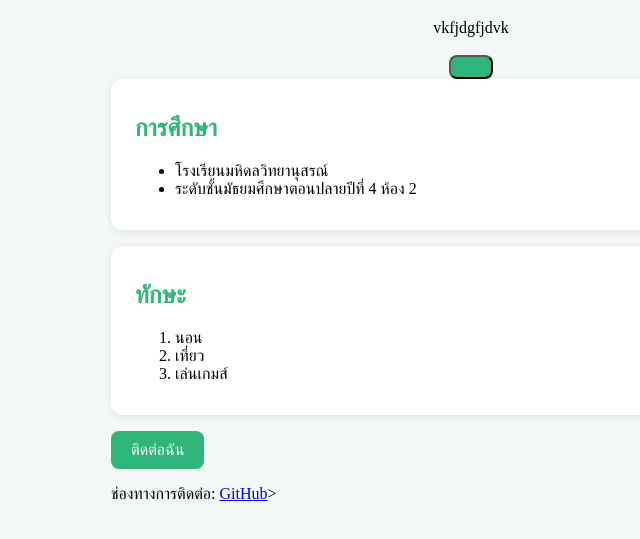
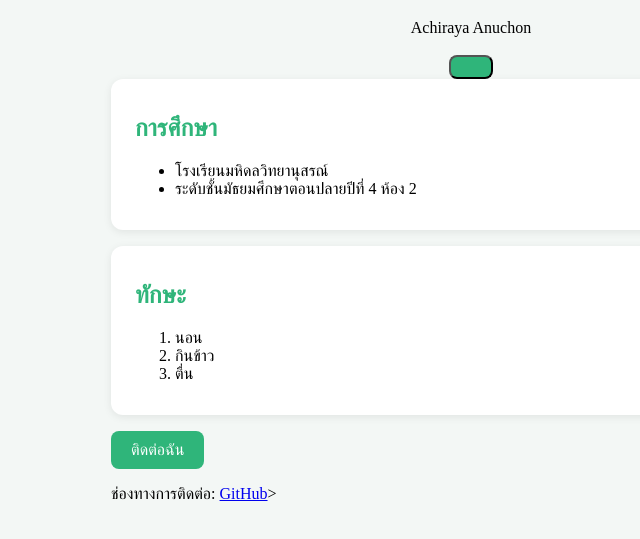
Before and after one commit to achirayaanug36-afk/achiraya, a plain HTML site: page index.html in a window 1280 px wide. Shown: the part 179-718 px from the top of the page, without its empty margins (169-809 px from the left). Drawn offline with Linux system fonts and the light colour scheme.

Commit message:
Add files via upload

```diff
--- a/index.html
+++ b/index.html
@@ -52,7 +52,7 @@ header {
 
   <img src="https://www.diamondpet.com/wp-content/uploads/2022/02/close-up-white-cat-with-blue-eyes-121224.jpg" alt="รูปของฉัน" width="120">
   <h1>Benz</h1>
-  <p>vkfjdgfjdvk</p>
+  <p>Achiraya Anuchon</p>
   <button class="btn" onclick="toggleDark()"></button>
   </header>
   <section>
@@ -66,8 +66,8 @@ header {
   <h2>ทักษะ</h2>
   <ol>
     <li>นอน</li>
-    <li>เที่ยว</li>
-    <li>เล่นเกมส์</li>
+    <li>กินข้าว</li>
+    <li>ตื่น</li>
   </ol>
 </section>
 <footer>
```
